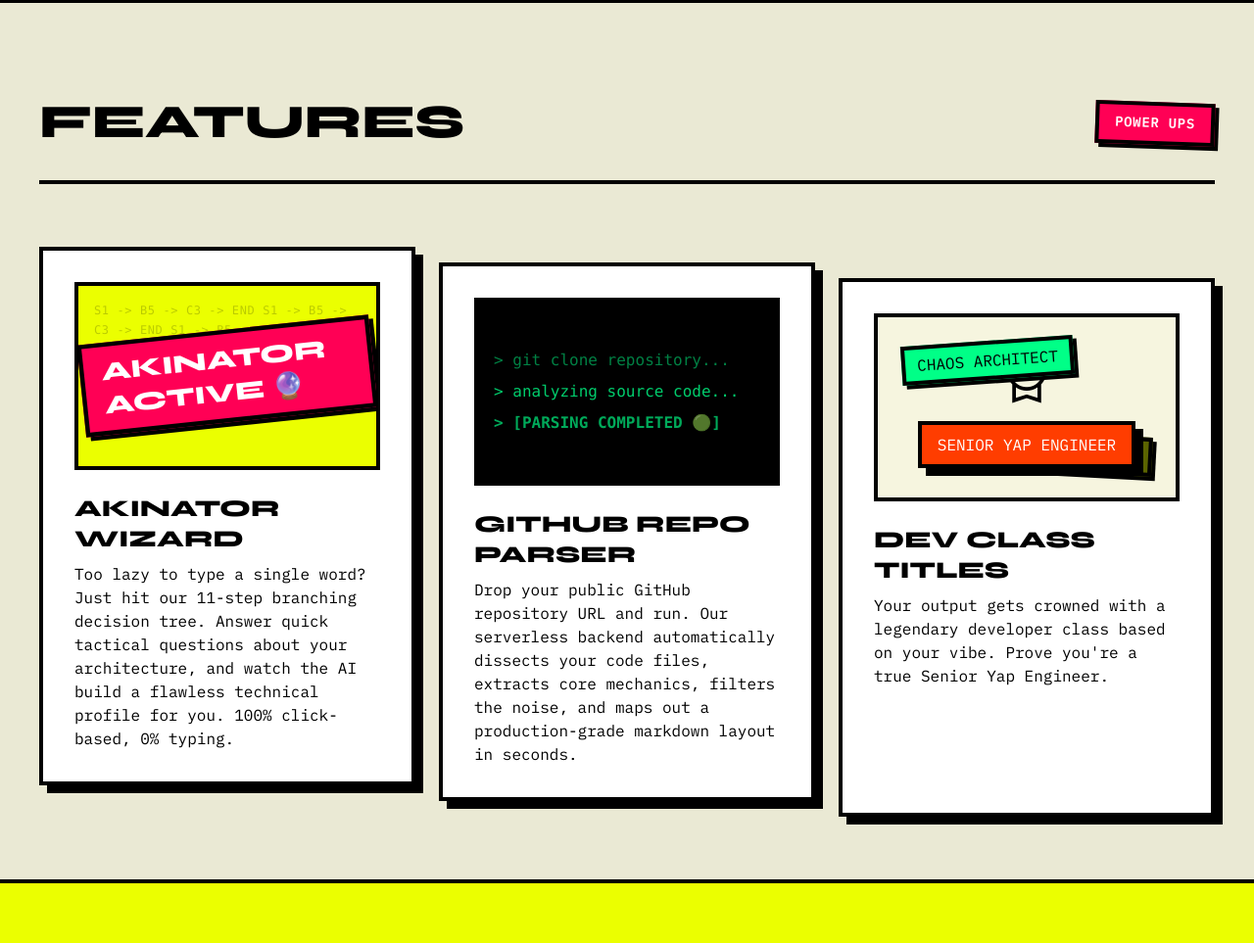
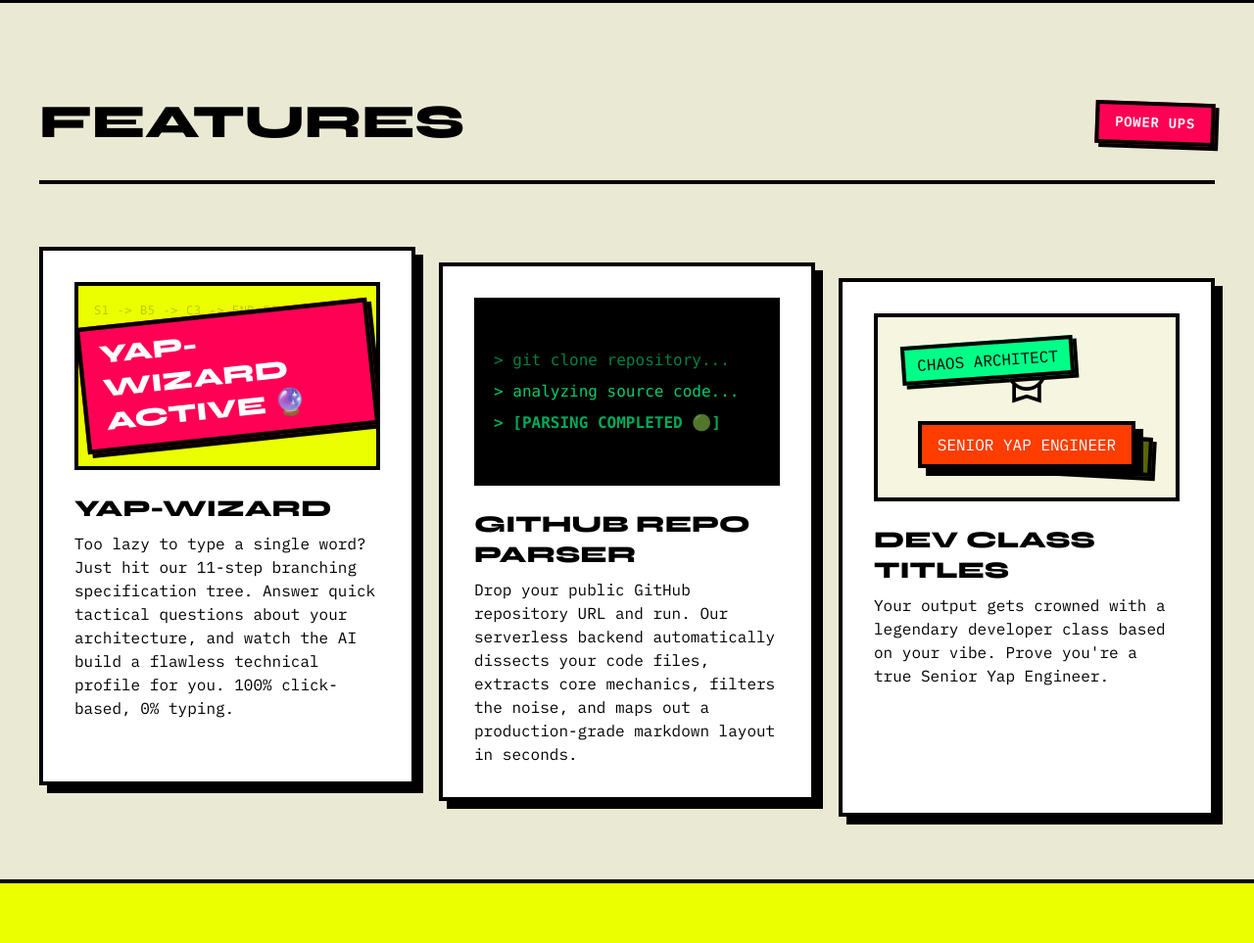
Before and after one commit to Chartzh/YAP., a Flask app: page / in a window 1280 px wide. Shown: the part 2142-3105 px from the top of the page at 98% size. Run offline with Flask 3, Linux system fonts and the light colour scheme; some libraries are stand-ins or nearby versions.

Commit message:
Yap-wizard feature revised

```diff
--- a/static/app.js
+++ b/static/app.js
@@ -1,9 +1,9 @@
 /**
- * YAP! — SPA State Machine (Akinator Edition)
+ * YAP! — SPA State Machine (Yap-Wizard Edition)
  * States:
  *   STATE_LANDING  -> State 0: Landing page
  *   STATE_DASHBOARD -> State 1: Input dashboard (GitHub vs Manual)
- *   STATE_WIZARD    -> State 2: Dedicated Akinator Questionnaire Page
+ *   STATE_WIZARD    -> State 2: Dedicated Yap-Wizard Questionnaire Page
  *   STATE_LOADING  -> State 3: Monospaced arcade typewriter terminal logs
  *   STATE_RESULT   -> State 4: Standalone Output Tabs Page
  */
@@ -48,7 +48,7 @@ const appState = {
 const $ = (id) => document.getElementById(id);
 const $$ = (sel) => document.querySelectorAll(sel);
 
-// Global state variables for the Akinator state machine
+// Global state variables for the Yap-Wizard state machine
 let wizardData = null;
 let collectedPayload = {};
 let currentStepId = 'S1';
@@ -221,7 +221,7 @@ function switchInputMode(mode) {
   }
 }
 
-// --- STATE 2: DYNAMIC AKINATOR WIZARD PAGE ---
+// --- STATE 2: DYNAMIC YAP-WIZARD PAGE ---
 async function fetchWizardData() {
   try {
     const response = await fetch('/static/yap_wizard_v2.json');
@@ -230,7 +230,7 @@ async function fetchWizardData() {
     console.log("Wizard schema fetched successfully.");
   } catch (error) {
     console.error("Error loading wizard schema:", error);
-    showError("Could not fetch Akinator Wizard structure. Make sure yap_wizard_v2.json is in static/.");
+    showError("Could not fetch Yap-Wizard structure. Make sure yap_wizard_v2.json is in static/.");
   }
 }
 
@@ -501,7 +501,7 @@ async function triggerWizardGeneration(projName) {
   const questionnairePayload = buildQuestionnairePayload(collectedPayload);
 
   const payload = {
-    code_content: "", // Built entirely via Akinator wizard
+    code_content: "", // Built entirely via Yap-Wizard
     project_purpose: "",
     questionnaire: questionnairePayload,
     vibe: appState.selectedVibe,
@@ -1048,7 +1048,7 @@ document.addEventListener('DOMContentLoaded', () => {
   initWizard();
   initResults();
 
-  // Load Akinator JSON schema asynchronously
+  // Load Yap-Wizard JSON schema asynchronously
   fetchWizardData();
 
   // Closing error button
--- a/templates/index.html
+++ b/templates/index.html
@@ -329,7 +329,7 @@
             UPS</span>
         </div>
         <div class="grid grid-cols-1 lg:grid-cols-3 gap-gutter">
-          <!-- Feature 1: Akinator Wizard -->
+          <!-- Feature 1: Yap-Wizard -->
           <div
             class="bg-surface brutal-border brutal-shadow p-8 flex flex-col gap-6 group hover:-translate-y-2 transition-transform duration-300">
             <div
@@ -340,13 +340,13 @@
               </div>
               <div
                 class="relative z-10 bg-[#FF0055] text-white px-4 py-2 brutal-border brutal-shadow-sm font-headline-lg text-headline-lg uppercase transform -rotate-6 scale-110 group-hover:scale-125 transition-transform duration-300">
-                AKINATOR ACTIVE 🔮
+                YAP-WIZARD ACTIVE 🔮
               </div>
             </div>
             <div>
-              <h3 class="font-headline-lg text-headline-lg uppercase mb-2">AKINATOR WIZARD</h3>
+              <h3 class="font-headline-lg text-headline-lg uppercase mb-2">YAP-WIZARD</h3>
               <p class="font-body-md text-body-md">
-                Too lazy to type a single word? Just hit our 11-step branching decision tree. Answer quick tactical questions about your architecture, and watch the AI build a flawless technical profile for you. 100% click-based, 0% typing.
+                Too lazy to type a single word? Just hit our 11-step branching specification tree. Answer quick tactical questions about your architecture, and watch the AI build a flawless technical profile for you. 100% click-based, 0% typing.
               </p>
             </div>
           </div>
@@ -931,10 +931,9 @@
             class="bg-ink text-volt-yellow w-10 h-10 flex items-center justify-center font-bold text-lg brutal-border shrink-0 rounded-none">
             3</div>
           <div>
-            <h4 class="font-headline-lg text-lg uppercase text-ink">PATH 3: AKINATOR MODE</h4>
+            <h4 class="font-headline-lg text-lg uppercase text-ink">PATH 3: INTERACTIVE YAP-WIZARD MODE</h4>
             <p class="font-body-md text-sm text-ink/80">
-              Confused what to yap? Click the green <strong>"HELP! (CONFUSED WHAT TO YAP?)"</strong> button to start a
-              fun, branching diagnostic questionnaire!
+              Confused what to yap? Click the green <strong>"HELP! (CONFUSED WHAT TO YAP?)"</strong> button to start our interactive branching decision tree.
             </p>
           </div>
         </div>
```
Also changed, not shown: static/yap_wizard_v2.json.
